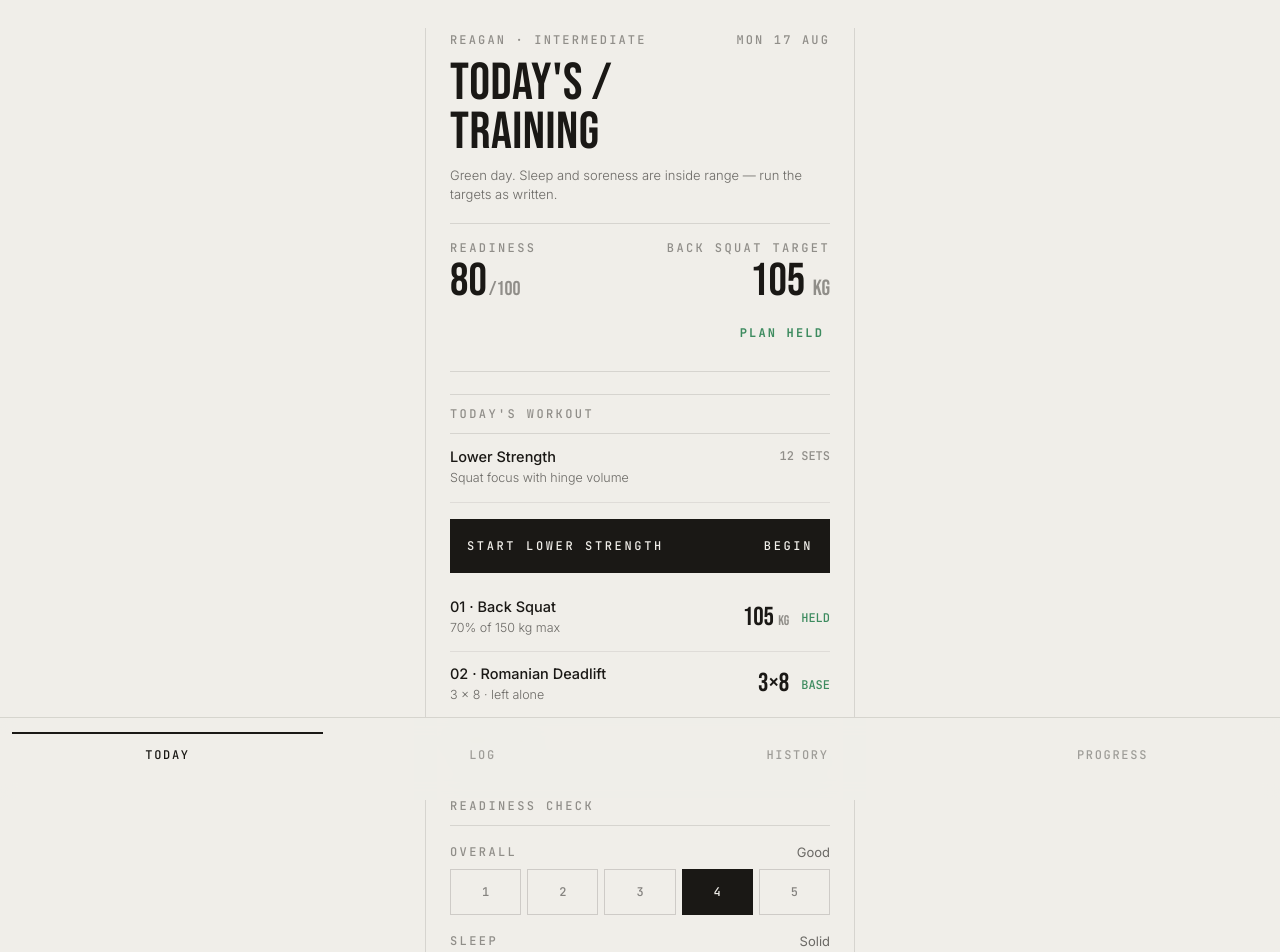
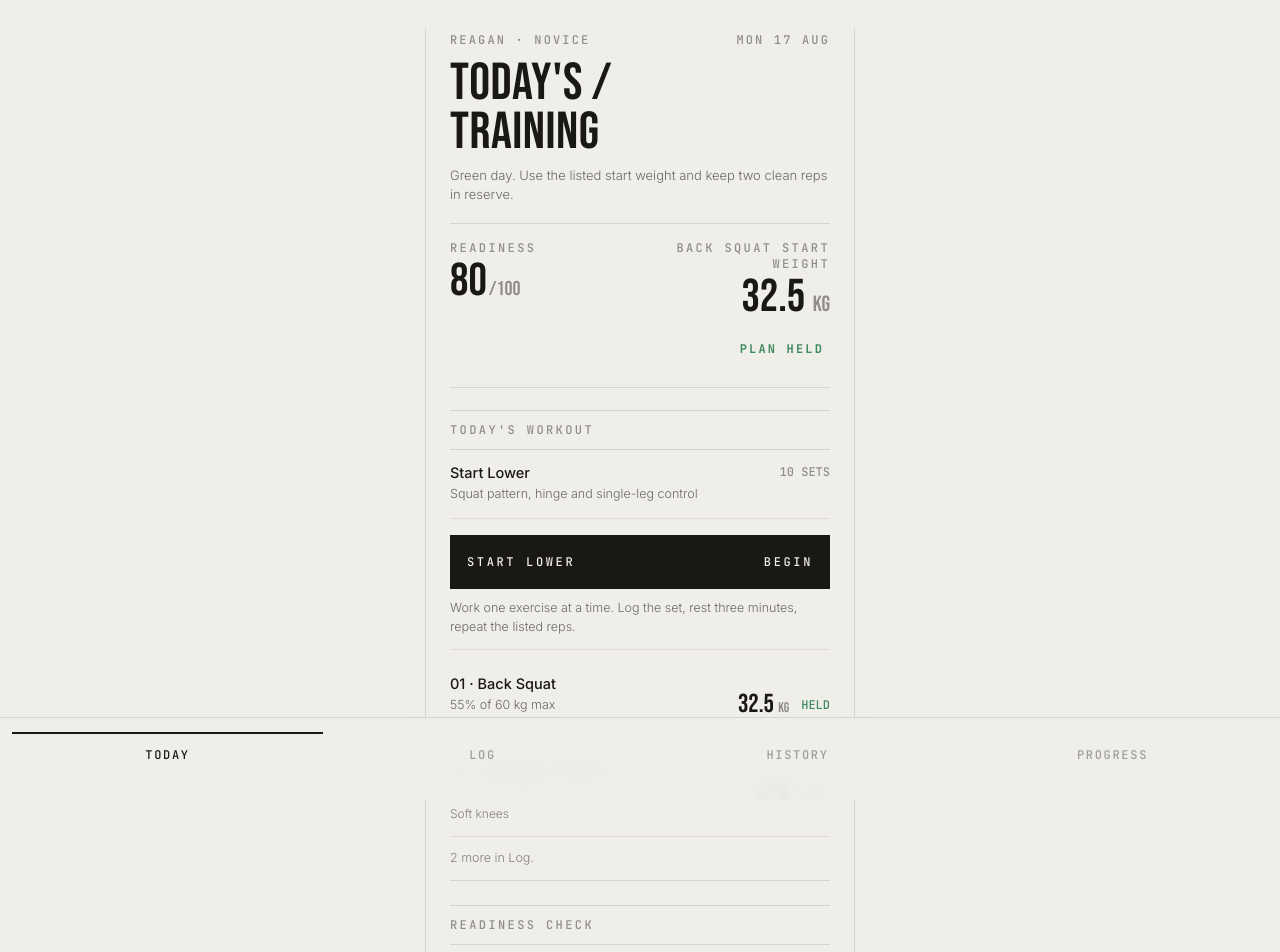
Before and after one commit to reagankangfitness-droid/STR, a React (Vite) app: page / in a window 1280 px wide. Shown: the top 952 px of the page. Built offline with nearby package versions, Linux system fonts and the light colour scheme.

Commit message:
Refocus StrengthBoard for beginners

```diff
--- a/src/App.css
+++ b/src/App.css
@@ -319,6 +319,15 @@ button:disabled {
   line-height: 1.5;
 }
 
+.target-row small {
+  display: block;
+  margin-top: 4px;
+  color: var(--ink-50);
+  font-size: 12px;
+  font-weight: 300;
+  line-height: 1.4;
+}
+
 .target-row > p {
   margin: 0;
   font-family: "Bebas Neue", sans-serif;
@@ -385,6 +394,56 @@ button:disabled {
   padding: 12px 0;
   color: var(--ink-50);
   font-size: 12.5px;
+  font-weight: 300;
+  line-height: 1.5;
+}
+
+.beginner-note {
+  margin: 10px 0 0;
+  padding: 0 0 12px;
+  border-bottom: 1px solid var(--rule-soft);
+  color: var(--ink-62);
+  font-size: 12.5px;
+  font-weight: 300;
+  line-height: 1.5;
+  text-wrap: pretty;
+}
+
+.coach-guide {
+  margin-top: 20px;
+}
+
+.coach-guide p {
+  margin: 12px 0 0;
+  color: var(--ink-62);
+  font-size: 12.5px;
+  font-weight: 300;
+  line-height: 1.5;
+  text-wrap: pretty;
+}
+
+.coach-guide div {
+  display: grid;
+  gap: 0;
+  margin-top: 10px;
+  border-top: 1px solid var(--rule-soft);
+}
+
+.coach-guide span {
+  min-height: 44px;
+  padding: 13px 0;
+  border-bottom: 1px solid var(--rule-soft);
+  color: var(--ink);
+  font-size: 14.5px;
+  font-weight: 500;
+}
+
+.coach-guide em {
+  display: block;
+  margin-top: 10px;
+  color: var(--ink-50);
+  font-size: 12.5px;
+  font-style: normal;
   font-weight: 300;
   line-height: 1.5;
 }
@@ -778,7 +837,7 @@ button:disabled {
 .set-head,
 .set-row {
   display: grid;
-  grid-template-columns: 26px minmax(0, 1fr) 54px 44px 40px;
+  grid-template-columns: 44px minmax(0, 1fr) 54px 44px 44px;
   gap: 10px;
   align-items: center;
 }
@@ -1120,8 +1179,8 @@ button:disabled {
 
   .set-head,
   .set-row {
-    grid-template-columns: 25px minmax(0, 1fr) 48px 40px 36px;
-    gap: 7px;
+    grid-template-columns: 44px minmax(0, 1fr) 48px 44px 44px;
+    gap: 6px;
   }
 
   .lift-picks {
--- a/src/App.tsx
+++ b/src/App.tsx
@@ -16,6 +16,11 @@ type PlannedExercise = {
   sets: number
   reps: number
   rpe?: number
+  guide?: {
+    purpose: string
+    cues: string[]
+    caution: string
+  }
 }
 
 type Workout = { id: string; name: string; detail: string; exercises: PlannedExercise[] }
@@ -55,6 +60,7 @@ type ExerciseDraft = {
 }
 
 type StoredState = {
+  contentVersion: string
   profile: Profile
   maxes: Maxes
   workouts: Workout[]
@@ -79,33 +85,136 @@ type TargetResult = {
 }
 
 const storageKey = 'sb.v1'
+const contentVersion = 'beginner-v1'
 const tabs: Tab[] = ['today', 'log', 'history', 'progress']
 const restSeconds = 180
 
-const profile: Profile = { name: 'Reagan', level: 'Intermediate', units: 'kg' }
-const maxes: Maxes = { squat: 150, bench: 100, deadlift: 185, press: 65 }
+const profile: Profile = { name: 'Reagan', level: 'Novice', units: 'kg' }
+const maxes: Maxes = { squat: 60, bench: 40, deadlift: 80, press: 25 }
 
 const workouts: Workout[] = [
   {
     id: 'lower-strength',
-    name: 'Lower Strength',
-    detail: 'Squat focus with hinge volume',
+    name: 'Start Lower',
+    detail: 'Squat pattern, hinge and single-leg control',
     exercises: [
-      { id: 'back-squat', name: 'Back Squat', category: 'Squat', lift: 'squat', pctOfMax: 0.7, sets: 3, reps: 5, rpe: 8 },
-      { id: 'romanian-deadlift', name: 'Romanian Deadlift', category: 'Hinge', sets: 3, reps: 8, rpe: 7 },
-      { id: 'split-squat', name: 'Split Squat', category: 'Accessory', sets: 3, reps: 8, rpe: 8 },
-      { id: 'ham-curl', name: 'Ham Curl', category: 'Accessory', sets: 3, reps: 10, rpe: 8 },
+      {
+        id: 'back-squat',
+        name: 'Back Squat',
+        category: 'Squat',
+        lift: 'squat',
+        pctOfMax: 0.55,
+        sets: 3,
+        reps: 5,
+        rpe: 7,
+        guide: {
+          purpose: 'Learn a steady squat pattern before chasing load.',
+          cues: ['Whole foot down', 'Knees track over toes', 'Stop with two reps left'],
+          caution: 'If depth or balance changes, keep the same weight next time.',
+        },
+      },
+      {
+        id: 'romanian-deadlift',
+        name: 'Romanian Deadlift',
+        category: 'Hinge',
+        sets: 3,
+        reps: 8,
+        rpe: 6,
+        guide: {
+          purpose: 'Practice hinging at the hips without turning it into a squat.',
+          cues: ['Soft knees', 'Hips move back', 'Bar stays close'],
+          caution: 'Stop the set when the lower back starts doing the work.',
+        },
+      },
+      {
+        id: 'split-squat',
+        name: 'Split Squat',
+        category: 'Accessory',
+        sets: 2,
+        reps: 8,
+        rpe: 7,
+        guide: {
+          purpose: 'Build single-leg control with a stable range of motion.',
+          cues: ['Tall torso', 'Front foot planted', 'Smooth descent'],
+          caution: 'Use bodyweight if balance is the limiting factor.',
+        },
+      },
+      {
+        id: 'ham-curl',
+        name: 'Ham Curl',
+        category: 'Accessory',
+        sets: 2,
+        reps: 10,
+        rpe: 7,
+        guide: {
+          purpose: 'Add hamstring work without loading the spine again.',
+          cues: ['Control the return', 'No hip lift', 'Full squeeze'],
+          caution: 'Choose a load that keeps every rep even.',
+        },
+      },
     ],
   },
   {
     id: 'upper-strength',
-    name: 'Upper Strength',
-    detail: 'Bench, press and upper back',
+    name: 'Start Upper',
+    detail: 'Press, pull and shoulder control',
     exercises: [
-      { id: 'bench-press', name: 'Bench Press', category: 'Bench', lift: 'bench', pctOfMax: 0.72, sets: 3, reps: 5, rpe: 8 },
-      { id: 'overhead-press', name: 'Overhead Press', category: 'Press', lift: 'press', pctOfMax: 0.73, sets: 3, reps: 5, rpe: 8 },
-      { id: 'barbell-row', name: 'Barbell Row', category: 'Pull', sets: 3, reps: 8, rpe: 8 },
-      { id: 'upper-accessories', name: 'Accessories', category: 'Accessory', sets: 3, reps: 12, rpe: 8 },
+      {
+        id: 'bench-press',
+        name: 'Bench Press',
+        category: 'Bench',
+        lift: 'bench',
+        pctOfMax: 0.55,
+        sets: 3,
+        reps: 5,
+        rpe: 7,
+        guide: {
+          purpose: 'Build pressing control with a repeatable bar path.',
+          cues: ['Feet planted', 'Shoulders set', 'Bar touches softly'],
+          caution: 'Use a spotter or safeties when the bar slows down.',
+        },
+      },
+      {
+        id: 'overhead-press',
+        name: 'Overhead Press',
+        category: 'Press',
+        lift: 'press',
+        pctOfMax: 0.55,
+        sets: 2,
+        reps: 5,
+        rpe: 7,
+        guide: {
+          purpose: 'Train a strict press without leaning back.',
+          cues: ['Ribs down', 'Bar close to face', 'Lock out overhead'],
+          caution: 'Reduce weight if the press turns into a back bend.',
+        },
+      },
+      {
+        id: 'barbell-row',
+        name: 'Cable Row',
+        category: 'Pull',
+        sets: 3,
+        reps: 10,
+        rpe: 7,
+        guide: {
+          purpose: 'Build upper-back strength with less setup friction.',
+          cues: ['Chest tall', 'Pull elbows back', 'Pause at ribs'],
+          caution: 'Keep the torso still instead of swinging the weight.',
+        },
+      },
+      {
+        id: 'upper-accessories',
+        name: 'Lat Pulldown',
+        category: 'Accessory',
+        sets: 2,
+        reps: 10,
+        rpe: 7,
+        guide: {
+          purpose: 'Practice pulling with shoulder blades moving cleanly.',
+          cues: ['Start tall', 'Pull to collarbone', 'Slow return'],
+          caution: 'Do not turn the rep into a lean-back row.',
+        },
+      },
     ],
   },
 ]
@@ -123,32 +232,33 @@ const seedSessions: Session[] = [
     {
       id: 'seed-session-1',
       date: '2026-08-10T10:00:00.000Z',
-      workoutName: 'Lower Strength',
+      workoutName: 'Start Lower',
       readiness: 82,
       durationMin: 58,
       prs: ['Back Squat top set'],
       sets: [
-        { exerciseId: 'back-squat', index: 0, kg: 115, reps: 5, rpe: 8, at: '2026-08-10T10:20:00.000Z' },
-        { exerciseId: 'back-squat', index: 1, kg: 115, reps: 5, rpe: 8, at: '2026-08-10T10:24:00.000Z' },
-        { exerciseId: 'back-squat', index: 2, kg: 115, reps: 5, rpe: 8.5, at: '2026-08-10T10:28:00.000Z' },
+        { exerciseId: 'back-squat', index: 0, kg: 30, reps: 5, rpe: 7, at: '2026-08-10T10:20:00.000Z' },
+        { exerciseId: 'back-squat', index: 1, kg: 30, reps: 5, rpe: 7, at: '2026-08-10T10:24:00.000Z' },
+        { exerciseId: 'back-squat', index: 2, kg: 30, reps: 5, rpe: 7.5, at: '2026-08-10T10:28:00.000Z' },
       ],
     },
     {
       id: 'seed-session-2',
       date: '2026-08-13T10:00:00.000Z',
-      workoutName: 'Upper Strength',
+      workoutName: 'Start Upper',
       readiness: 67,
       durationMin: 52,
       prs: [],
       sets: [
-        { exerciseId: 'bench-press', index: 0, kg: 72.5, reps: 5, rpe: 8, at: '2026-08-13T10:20:00.000Z' },
-        { exerciseId: 'bench-press', index: 1, kg: 72.5, reps: 5, rpe: 8.5, at: '2026-08-13T10:24:00.000Z' },
+        { exerciseId: 'bench-press', index: 0, kg: 22.5, reps: 5, rpe: 7, at: '2026-08-13T10:20:00.000Z' },
+        { exerciseId: 'bench-press', index: 1, kg: 22.5, reps: 5, rpe: 7.5, at: '2026-08-13T10:24:00.000Z' },
       ],
     },
 ]
 
 function createDefaultState(): StoredState {
   return {
+    contentVersion,
     profile,
     maxes,
     workouts,
@@ -179,6 +289,8 @@ function readState(): StoredState {
 
   try {
     const parsed = JSON.parse(saved) as Partial<StoredState>
+
+    if (parsed.contentVersion !== contentVersion) return defaultState
 
     return {
       ...defaultState,
@@ -226,6 +338,10 @@ function formatKg(value: number | null | undefined) {
 function formatRpe(value: number | null | undefined) {
   if (value === null || value === undefined) return '—'
   return Number.isInteger(value) ? String(value) : value.toFixed(1)
+}
+
+function loadLabel(exercise: PlannedExercise, target: TargetResult | undefined, units: string) {
+  return exercise.lift ? `${formatKg(target?.kg)} ${units}` : 'SELF SELECTED'
 }
 
 function isLower(lift: Lift) {
@@ -285,6 +401,14 @@ function workoutSetCount(workout: Workout) {
   return workout.exercises.reduce((total, exercise) => total + exercise.sets, 0)
 }
 
+function guideFor(exercise: PlannedExercise) {
+  return exercise.guide ?? {
+    purpose: 'Use a controlled weight and keep the reps repeatable.',
+    cues: ['Move smoothly', 'Keep two reps left', 'Log the set after it is done'],
+    caution: 'If the movement changes, keep the load the same next time.',
+  }
+}
+
 function makeId(value: string) {
   const base = value.toLowerCase().replace(/[^a-z0-9]+/g, '-').replace(/^-|-$/g, '')
   return `${base || 'exercise'}-${Date.now().toString(36)}`
@@ -335,11 +459,11 @@ function App() {
   const verdict = (focusTarget?.adj ?? 0) === 0
     ? {
         badge: 'PLAN HELD',
-        sentence: 'Green day. Sleep and soreness are inside range — run the targets as written.',
+        sentence: 'Green day. Use the listed start weight and keep two clean reps in reserve.',
       }
     : {
         badge: `${focusTarget?.adj ?? 0}% ADJUSTED`,
-        sentence: 'Yellow day. Sleep and leg soreness are built into today\'s main lift targets.',
+        sentence: 'Yellow day. The start weight is pulled back so technique stays stable.',
       }
 
   useEffect(() => {
@@ -762,7 +886,7 @@ function Today({
   targetMap: Map<string, TargetResult>
   verdict: { badge: string; sentence: string }
 }) {
-  const targetLabel = focusTarget?.exercise.name ? `${focusTarget.exercise.name} target` : 'Target'
+  const targetLabel = focusTarget?.exercise.name ? `${focusTarget.exercise.name} start weight` : 'Start weight'
   const previewExercises = activeWorkout.exercises.slice(0, 2)
   const hiddenExerciseCount = Math.max(0, activeWorkout.exercises.length - previewExercises.length)
 
@@ -807,18 +931,22 @@ function Today({
         </div>
 
         <button className="primary-button decision-button" onClick={() => startWorkout(activeWorkout.id)} type="button">
-          <span>Start {activeWorkout.name}</span>
+          <span>{activeWorkout.name}</span>
           <span>Begin</span>
         </button>
+
+        <p className="beginner-note">Work one exercise at a time. Log the set, rest three minutes, repeat the listed reps.</p>
 
         <div className="session-preview">
           {previewExercises.map((exercise, index) => {
           const target = targetMap.get(exercise.id)
+          const guide = guideFor(exercise)
           return (
             <div className="target-row" key={exercise.id}>
               <div>
                 <strong>{String(index + 1).padStart(2, '0')} · {exercise.name}</strong>
                 <p>{exercise.lift ? target?.basis : `${exercise.sets} × ${exercise.reps} · left alone`}</p>
+                <small>{guide.cues[0]}</small>
               </div>
               <p>{exercise.lift ? formatKg(target?.kg) : `${exercise.sets}×${exercise.reps}`} <span>{exercise.lift ? profile.units : ''}</span></p>
               <em className={(target?.adj ?? 0) === 0 ? 'sage-text' : 'amber-text'}>{exercise.lift ? target?.adj === 0 ? 'held' : `${target?.adj}%` : 'base'}</em>
@@ -1098,9 +1226,18 @@ function Log({
       </div>
       <header className="day-head compact">
         <h1>{activeExercise.name}</h1>
-        <p className="mono-line">{activeWorkout.name} · TARGET {formatKg(activeTarget?.kg)} KG</p>
-        <p>{activeTarget?.adj === 0 ? 'Plan held. Load is written as prescribed.' : `${activeTarget?.adj}% from readiness · sleep and leg soreness are in the number.`}</p>
+        <p className="mono-line">{activeWorkout.name} · START {loadLabel(activeExercise, activeTarget, 'KG')}</p>
+        <p>{activeTarget?.adj === 0 ? 'Plan held. Keep the reps controlled.' : `${activeTarget?.adj}% from readiness. The weight is reduced before the first set.`}</p>
       </header>
+
+      <section className="coach-guide">
+        <h2 className="section-label">Do this</h2>
+        <p>{guideFor(activeExercise).purpose}</p>
+        <div>
+          {guideFor(activeExercise).cues.map((cue) => <span key={cue}>{cue}</span>)}
+        </div>
+        <em>{guideFor(activeExercise).caution}</em>
+      </section>
 
       <section className="set-table">
         <div className="set-head">
@@ -1142,7 +1279,7 @@ function Log({
           )
         })}
       </section>
-      <p className="helper">Tap a set to log it. Rest starts on its own.</p>
+      <p className="helper">Tap a set after it is done. Rest starts on its own.</p>
 
       <section className="then-list">
         <h2 className="section-label">Then</h2>
@@ -1152,7 +1289,7 @@ function Log({
               <span>{exercise.name}</span>
               <small>{exercise.category}</small>
             </div>
-            <em>{exercise.sets} × {exercise.reps}{exercise.lift ? ` · ${formatKg(targetMap.get(exercise.id)?.kg)} KG` : ''}</em>
+            <em>{exercise.sets} × {exercise.reps} · {loadLabel(exercise, targetMap.get(exercise.id), 'KG')}</em>
           </div>
         ))}
       </section>
@@ -1184,7 +1321,7 @@ function History({ queued, sessions }: { queued: number; sessions: Session[] })
               <strong className={session.readiness >= 70 ? 'sage-text' : 'amber-text'}>{session.readiness}</strong>
               <div>
                 <div><h2>{session.workoutName}</h2><time>{dateLabel(session.date)}</time></div>
-                <p>{session.durationMin} min · 4 exercises · full load</p>
+                <p>{session.durationMin} min · controlled reps · logged in order</p>
                 <em>{top ? `${top.exerciseId.replace('-', ' ').toUpperCase()} ${formatKg(top.kg)} × ${top.reps} · ${session.prs[0] ?? 'TOP SET'}` : 'NO SETS'}</em>
               </div>
             </article>
@@ -1257,7 +1394,7 @@ function Progress({
       </div>
       <header className="day-head compact">
         <h1>Progress</h1>
-        <p>Six weeks of logged top sets. No trophies, no streaks — just the number going up.</p>
+        <p>Top sets show whether the same movement is getting steadier before it gets heavier.</p>
       </header>
       <section className="progress-list">
         {allRows.map((row, index) => (
@@ -1270,8 +1407,8 @@ function Progress({
       </section>
       <section className="also-moving">
         <h2 className="section-label">Recent PRs</h2>
-        <div><span>Back Squat</span><strong>115 × 5</strong></div>
-        <div><span>Bench Press</span><strong>72.5 × 5</strong></div>
+        <div><span>Back Squat</span><strong>30 × 5</strong></div>
+        <div><span>Bench Press</span><strong>22.5 × 5</strong></div>
       </section>
 
       <section className="setup-panel">
```
